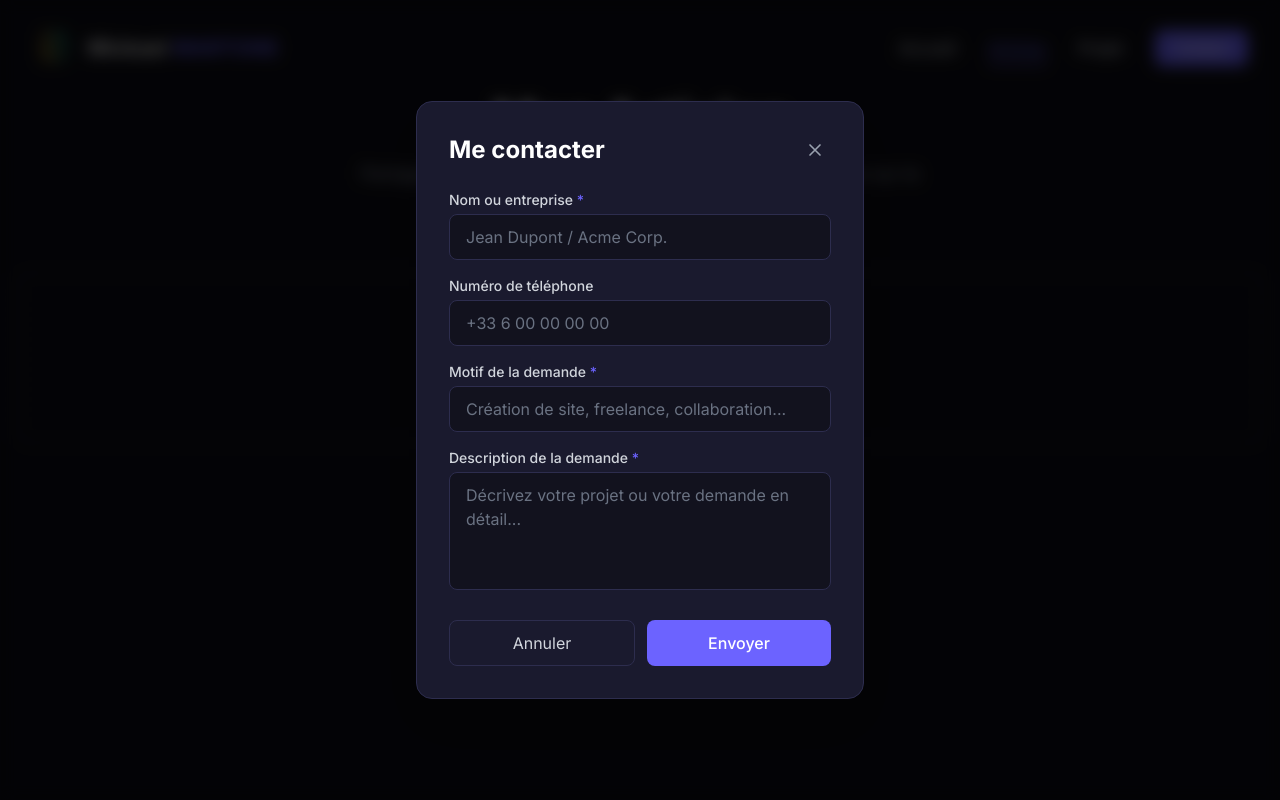
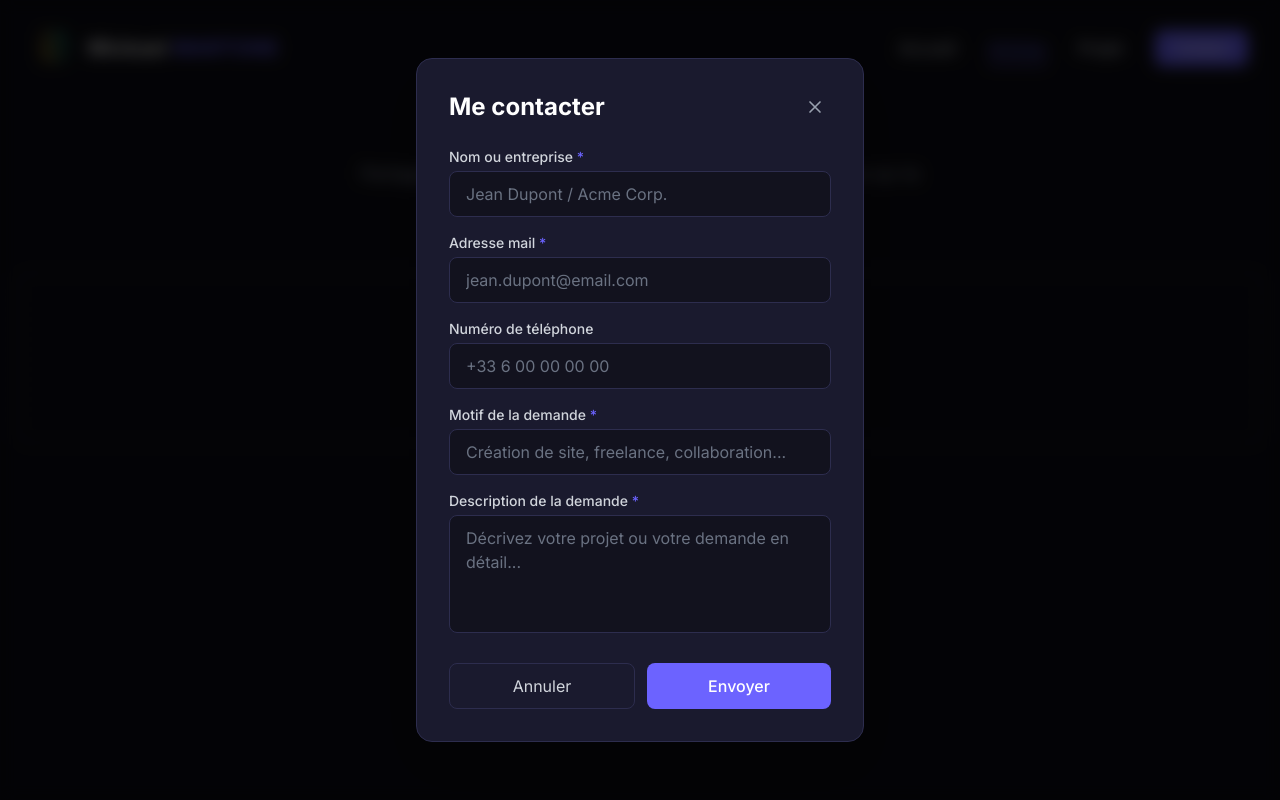
Before and after one commit to mickael-dvlp/Portfolio, a Next.js app: page /articles in a window 1280 px wide. Both pictures are taken after a click on the button "Contact". Shown: the top 800 px of the page. Built offline with nearby package versions, Linux system fonts and the light colour scheme.

Commit message:
MAJ_formulaire_@mail

```diff
--- a/app/api/contact/route.js
+++ b/app/api/contact/route.js
@@ -3,15 +3,17 @@ import { Resend } from "resend";
 const resend = new Resend(process.env.RESEND_API_KEY);
 
 export async function POST(request) {
-  const { nom, telephone, motif, description } = await request.json();
+  const { nom, email, telephone, motif, description } = await request.json();
 
   await resend.emails.send({
     from: "Portfolio <onboarding@resend.dev>",
     to: "mickael.dvlp@gmail.com",
+    replyTo: email,
     subject: `Nouveau message de ${nom} — ${motif}`,
     html: `
       <h2>Nouveau message depuis le portfolio</h2>
       <p><strong>Nom / Entreprise :</strong> ${nom}</p>
+      <p><strong>Email :</strong> ${email}</p>
       <p><strong>Téléphone :</strong> ${telephone || "Non renseigné"}</p>
       <p><strong>Motif :</strong> ${motif}</p>
       <p><strong>Description :</strong></p>
--- a/components/ContactModal.jsx
+++ b/components/ContactModal.jsx
@@ -10,6 +10,7 @@ import { motion, AnimatePresence } from "framer-motion";
    ============================================================ */
 const initialFormState = {
   nom: "",
+  email: "",
   telephone: "",
   motif: "",
   description: "",
@@ -153,6 +154,22 @@ export default function ContactModal({ isOpen, onClose }) {
                 />
               </div>
 
+              {/* Adresse mail */}
+              <div>
+                <label className="block text-sm font-medium text-gray-300 mb-1">
+                  Adresse mail <span className="text-accent">*</span>
+                </label>
+                <input
+                  type="email"
+                  name="email"
+                  value={form.email}
+                  onChange={handleChange}
+                  required
+                  placeholder="jean.dupont@email.com"
+                  className="w-full px-4 py-2.5 bg-dark-800 border border-dark-500 rounded-lg text-white placeholder-gray-500 focus:outline-none focus:border-accent transition-colors"
+                />
+              </div>
+
               {/* Numéro de téléphone */}
               <div>
                 <label className="block text-sm font-medium text-gray-300 mb-1">
```
